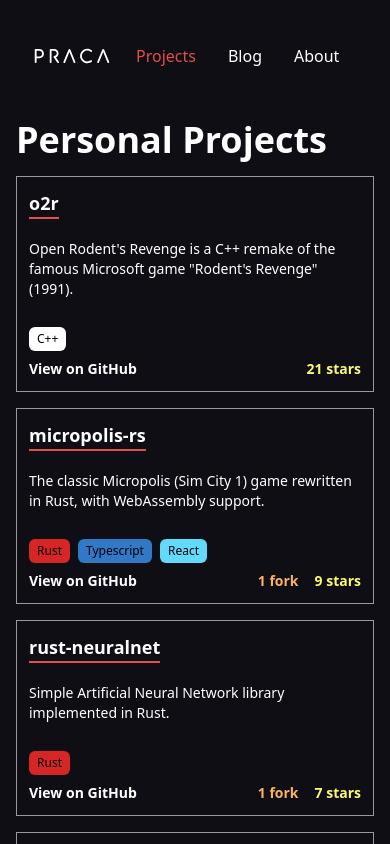
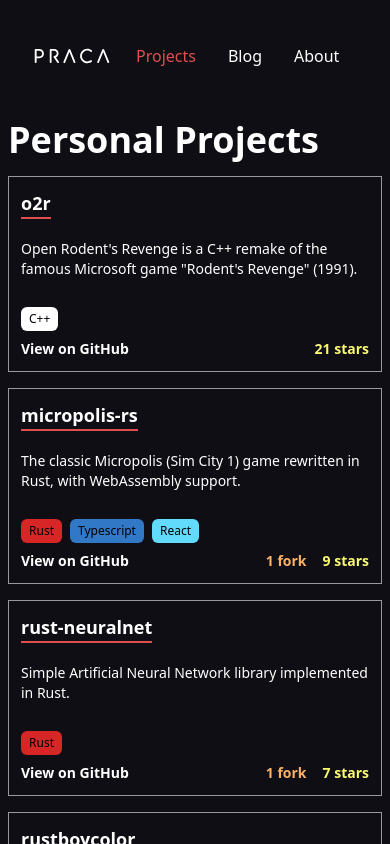
Before and after one commit to pierreyoda/newstackwhodis, a SvelteKit app: page / in a window 390 px wide. Shown: the top 844 px of the page. Built offline with nearby package versions, Linux system fonts and the light colour scheme; what @tailwindcss/typography would draw is missing.

Commit message:
:lipstick: Align horizontal content paddings

```diff
--- a/src/routes/__error.svelte
+++ b/src/routes/__error.svelte
@@ -19,7 +19,7 @@
 
 <style lang="postcss">
   .container {
-    @apply flex flex-col items-start justify-start w-full h-full pl-10;
+    @apply flex flex-col items-start justify-start w-full h-full;
     @apply text-gray-lighter;
   }
 </style>
--- a/src/routes/__layout.svelte
+++ b/src/routes/__layout.svelte
@@ -10,7 +10,7 @@
 <div class="layout-container">
   <div class="flex flex-col flex-grow w-full">
     <Navbar {selectedCategory} />
-    <main class="flex-grow px-2 pt-2 overflow-auto md:pt-28 md:px-0">
+    <main class="flex-grow px-2 pt-2 overflow-auto md:px-8">
       <slot />
     </main>
     <Footer />
--- a/src/routes/blog/__layout.svelte
+++ b/src/routes/blog/__layout.svelte
@@ -4,7 +4,6 @@
 
 <style lang="postcss">
   .post-container {
-    @apply p-4;
     @apply text-white;
 
     :global(> *) {
--- a/src/routes/index.svelte
+++ b/src/routes/index.svelte
@@ -12,7 +12,7 @@
     })))();
 </script>
 
-<div class="flex flex-col px-2 md:px-8">
+<div class="flex flex-col">
   <h1 class="mb-4 text-4xl font-bold text-white md:mb-12">Personal Projects</h1>
   <ContentPanel {githubProjects} highlightContentCategory="projects" />
 </div>
```
